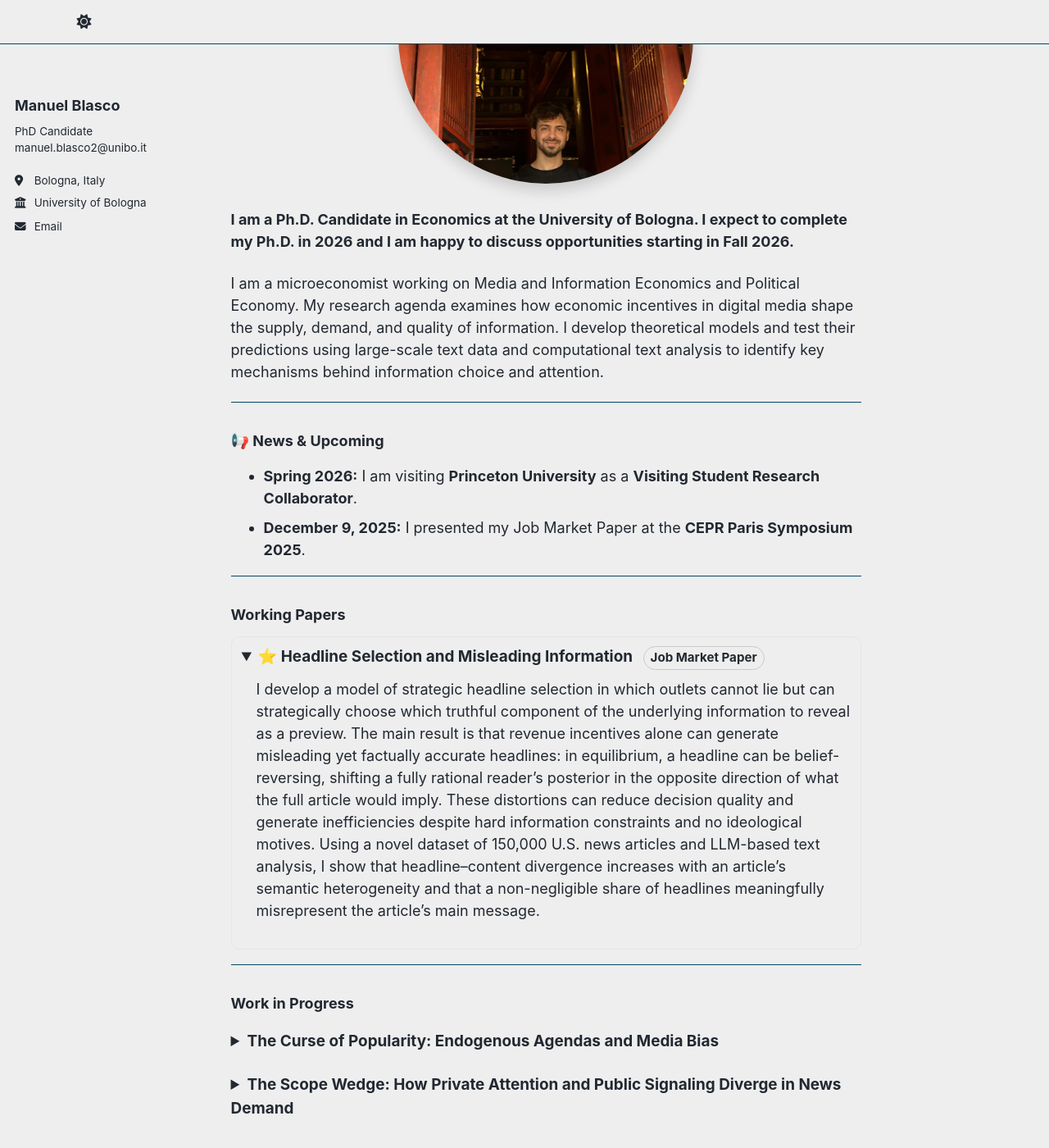
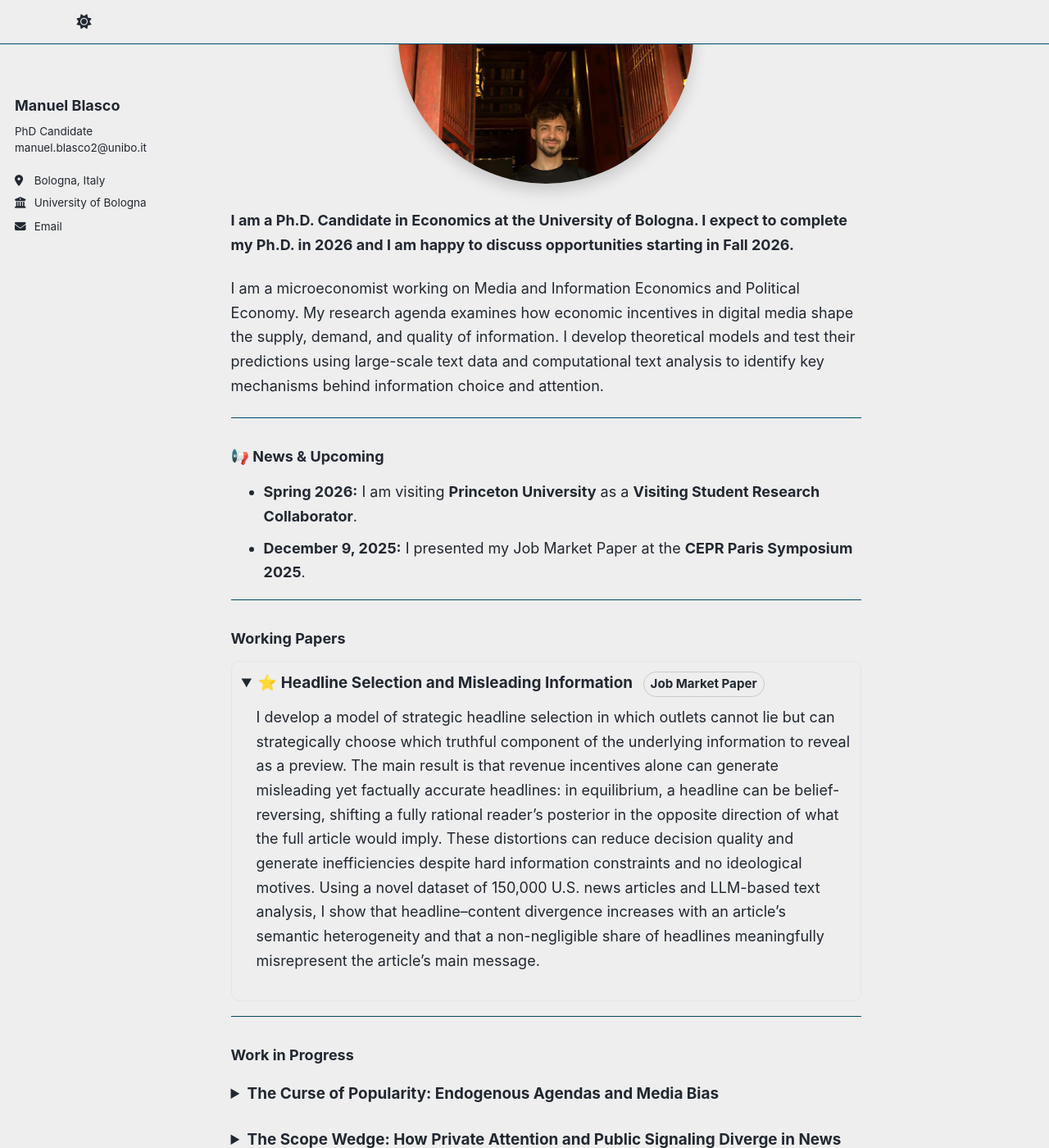
Before and after one commit to ManuelBlasco/manuelblasco.github.io, a Jekyll site: the page built from _pages/about.md, in a window 1280 px wide and 1400 px high, scrolled down 268 px. Shown: the whole window at 82% size. Built offline with Jekyll 4.4.1, drawn with Linux system fonts in a browser that asks for light colours; a script that is not in the unit is left out.

Commit message:
Update main.scss

```diff
--- a/assets/css/main.scss
+++ b/assets/css/main.scss
@@ -3,9 +3,7 @@
 
 /*
  * This file controls what is imported from /_sass
- *
- * Note that the files are processed in the order they are imported, so they are partly
-   sorted by the dependencies. Also, the first two lines of the file are required by Jekyll.
+ * ...
  */
 
 @import
@@ -41,3 +39,7 @@
   "vendor/font-awesome/solid",
   "vendor/font-awesome/brands"
 ;
+
+/* --- Custom typography tweaks --- */
+html { font-size: 18px; }   /* probá 18px o 19px */
+body { line-height: 1.65; } /* más legible */
```
Lines whose indentation alone changed are shown as unchanged.
